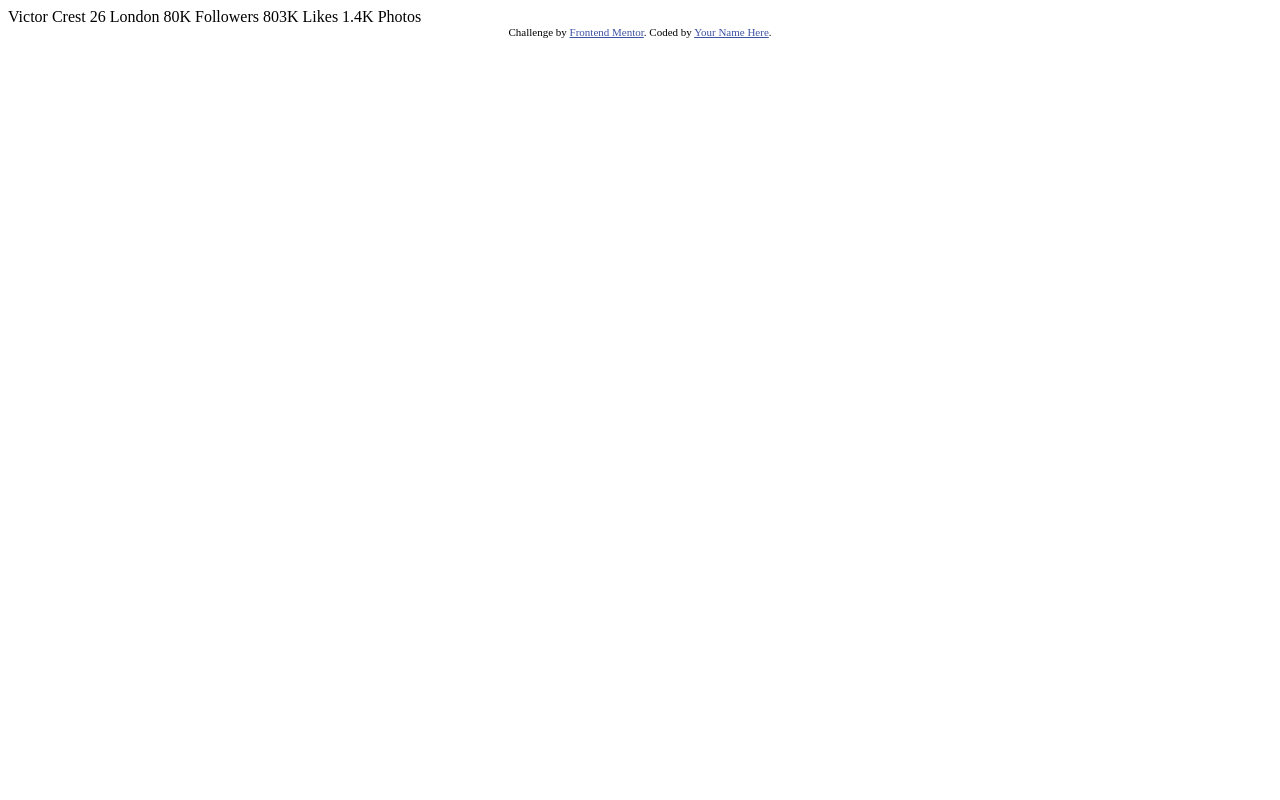
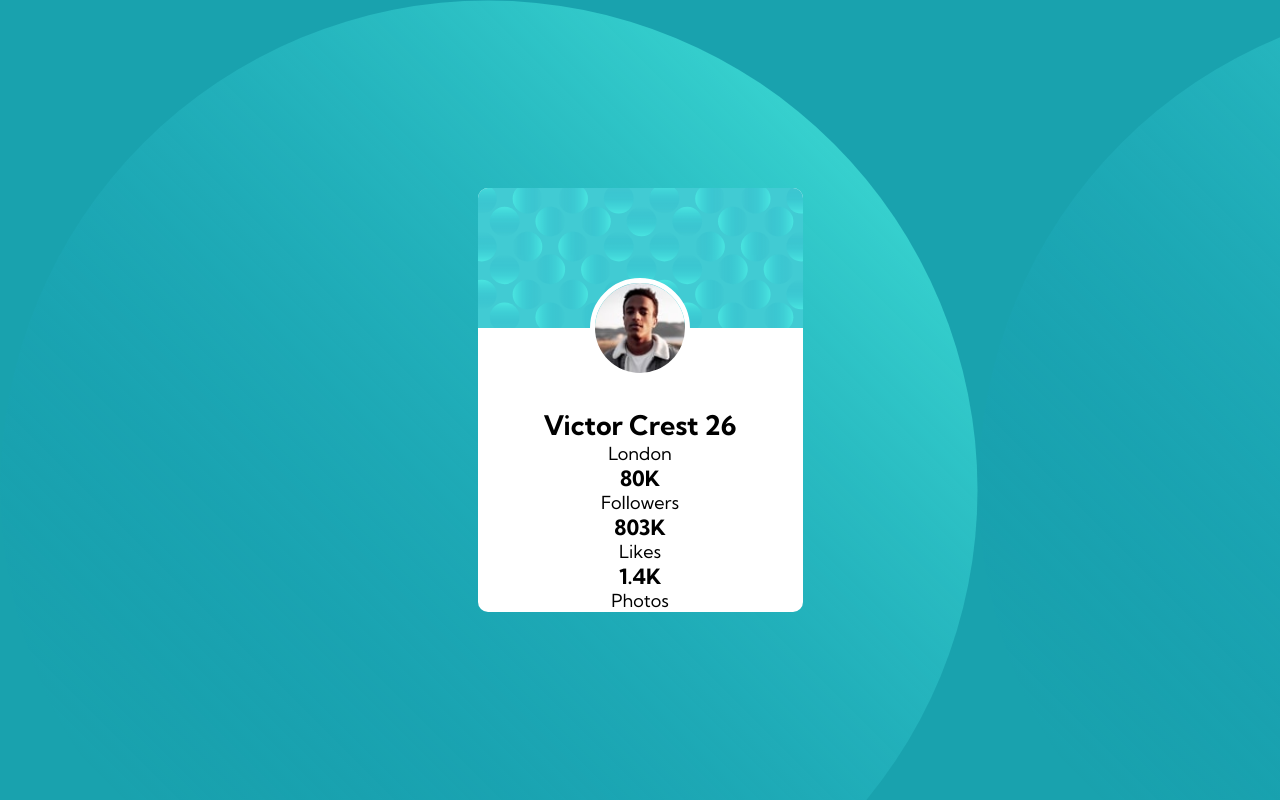
Before and after one commit to juzny/Profile-card-component, a plain HTML site: page index.html in a window 1280 px wide. Drawn offline with Linux system fonts and the light colour scheme.

Commit message:
avatar done

```diff
--- a/index.html
+++ b/index.html
@@ -9,39 +9,45 @@
   <link rel="icon" type="image/png" sizes="32x32" href="./images/favicon-32x32.png">
 
   <title>Frontend Mentor | Profile card component</title>
-
-  <!-- Feel free to remove these styles or customise in your own stylesheet 👍 -->
-  <style>
-    .attribution {
-      font-size: 11px;
-      text-align: center;
-    }
-
-    .attribution a {
-      color: hsl(228, 45%, 44%);
-    }
-  </style>
-
+  <link href="https://fonts.googleapis.com/css2?family=Kumbh+Sans:wght@400;700&display=swap" rel="stylesheet">
   <link rel="stylesheet" href="css/main.css">
 </head>
 
 <body>
-  Victor Crest
-  26
-  London
+  <section class="main">
+    <div class="card">
+      <div class="card__header"></div>
+      <div class="card__person">
+        <div class="card__person-box">
+          <img class="card__img" src="./images/image-victor.jpg" alt="Victor Crest">
+        </div>
+        <h2 class="card__person-name">Victor Crest <span class="card__person-name-age"> 26</span></h2>
+        <p class="card__person-city">London</p>
+      </div>
+      <div class="card__numbers">
+        <div class="card__numbers-item">
+          <h3 class="value">80K</h3>
+          <p class="option">Followers</p>
+        </div>
+        <div class="card__numbers-item">
+          <h3 class="value">803K</h3>
+          <p class="option">Likes</p>
+        </div>
+        <div class="card__numbers-item">
+          <h3 class="value">1.4K</h3>
+          <p class="option">Photos</p>
+        </div>
+      </div>
+    </div>
+  </section>
 
-  80K
-  Followers
 
-  803K
-  Likes
 
-  1.4K
-  Photos
-  <div class="attribution">
+
+  <!-- <div class="attribution">
     Challenge by <a href="https://www.frontendmentor.io?ref=challenge" target="_blank">Frontend Mentor</a>.
-    Coded by <a href="#">Your Name Here</a>.
-  </div>
+    Coded by <a href="#">Jarek</a>.
+  </div> -->
 </body>
 
 </html>
--- /dev/null
+++ b/sass/_colors.scss
@@ -0,0 +1,4 @@
+$dark-cyan: hsl(185, 75%, 39%);
+$very-dark: hsl(229, 23%, 23%);
+$dark-grayish-blue: hsl(227, 10%, 46%);
+$dark-gray: hsl(0, 0%, 59%);
--- a/sass/main.scss
+++ b/sass/main.scss
@@ -0,0 +1,73 @@
+@import "./colors";
+
+*,
+*::before,
+*::after {
+  box-sizing: border-box;
+  margin: 0;
+  padding: 0;
+}
+
+html {
+  font-size: 62.5%;
+}
+
+body {
+  font-family: "Kumbh Sans", sans-serif;
+  font-size: 1.8rem;
+}
+
+.main {
+  height: 100vh;
+  background: $dark-cyan url("../images/bg-pattern-top.svg");
+  display: flex;
+  justify-content: center;
+  align-items: center;
+  position: relative;
+}
+
+.card {
+  width: 325px;
+  background: white;
+  background-size: cover;
+  border-radius: 10px;
+  text-align: center;
+  overflow: hidden;
+
+  &__header {
+    height: 140px;
+    background: url("../images/bg-pattern-card.svg");
+  }
+
+  &__person {
+    position: relative;
+    &-box {
+      width: 100px;
+      height: 100px;
+      border: 5px solid white;
+      border-radius: 50%;
+      overflow: hidden;
+      //   position: absolute;
+      //   top: calc(50%);
+      //   left: calc(50%);
+      //   transform: translate(-50%, -50%);
+      //   margin: -25px auto 30px auto;
+      margin: -50px auto 30px auto;
+      img {
+        width: 100%;
+        height: auto;
+        display: block;
+      }
+    }
+  }
+}
+
+// footer
+// .attribution {
+//   font-size: 11px;
+//   text-align: center;
+// }
+
+// .attribution a {
+//   color: hsl(228, 45%, 44%);
+// }
```
Also changed, not shown: css/main.css, 1 other file.
